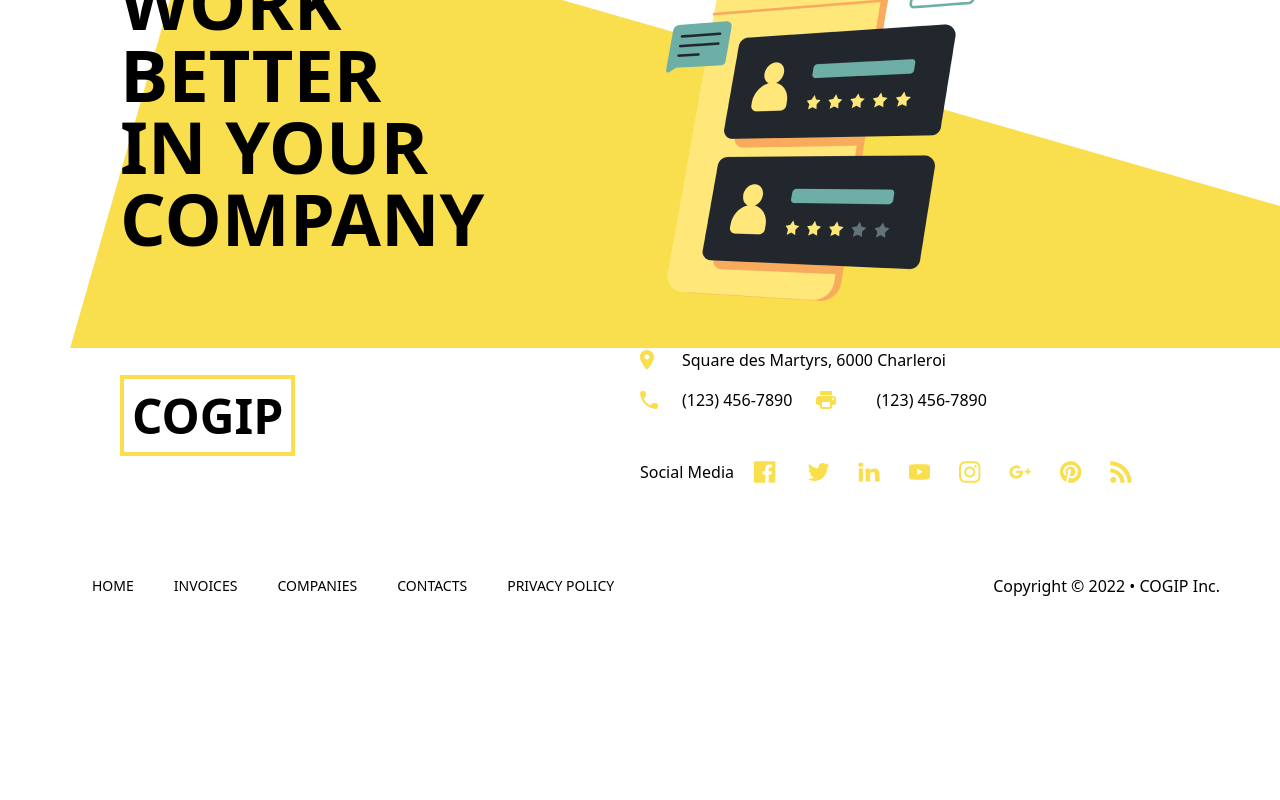
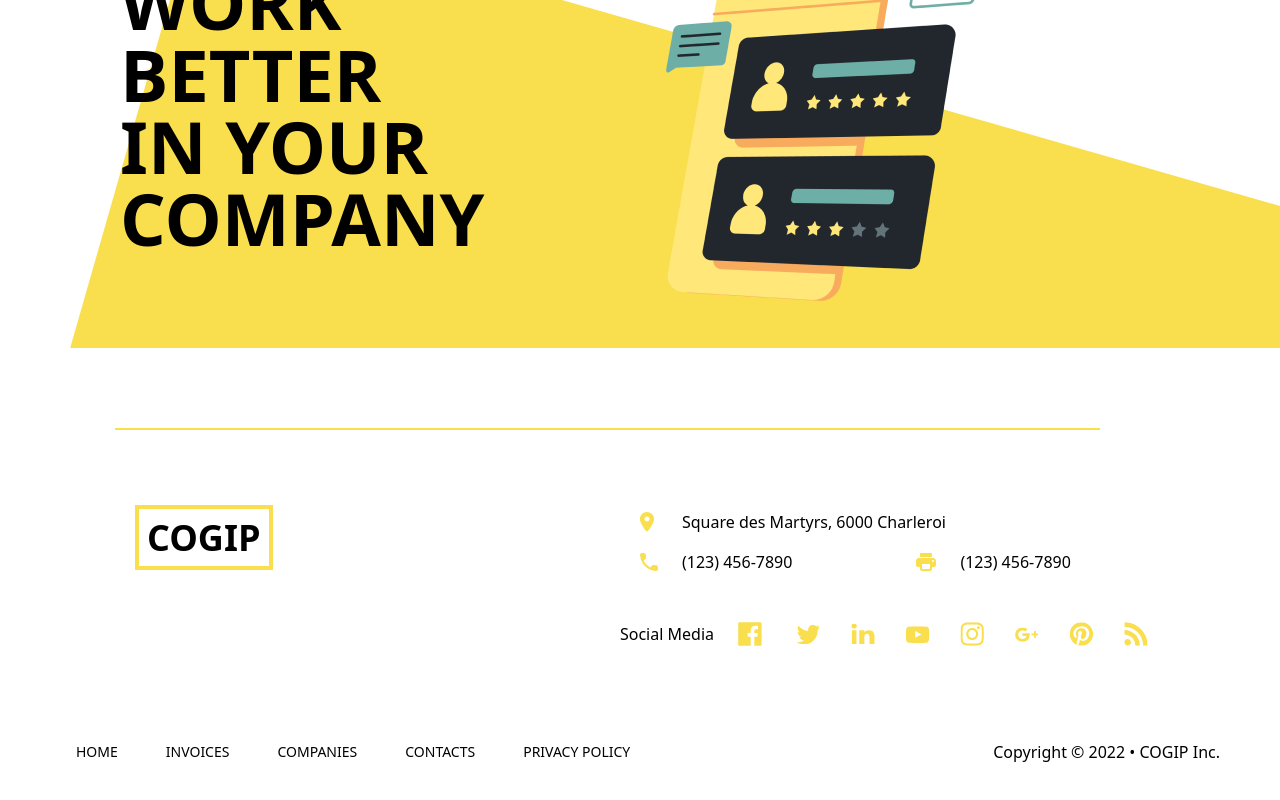
Before and after one commit to HakimBaidouri/COGIP, a React (Vite) app in the folder frontend/: page / in a window 1280 px wide. Shown: the part 3578-4378 px from the top of the page. Before the commit the page ends 4246 px from the top, so only its background shows below. Built offline with nearby package versions, Linux system fonts and the light colour scheme.

Commit message:
update footer

```diff
--- a/frontend/src/components/footer.jsx
+++ b/frontend/src/components/footer.jsx
@@ -3,46 +3,50 @@ import { NavLink } from "react-router-dom";
 function Footer() {
     return (
       <footer>
-        <div className="container mx-auto px-15">
+        <div className="container mx-auto px-15 font-cogip-inter">
 
-          <div className="flex justify-between items-center mr-30 mb-15">
-            <h1><NavLink to="/" className="text-5xl font-black border-4 border-cogip-yellow px-2 py-1 ml-15">COGIP</NavLink></h1>
+          <div className="flex justify-between items-center mr-30 m-20  border-t-2 border-cogip-yellow -ml-[-55px] font-cogip-roboto">
+            <h1><NavLink to="/" className="text-4xl font-bold border-4 border-cogip-yellow px-2 py-1 ml-5">COGIP</NavLink></h1>
 
-            <div>
+            <div className="mt-20">
               <section>
-                <p className="flex mb-4 gap-7">
+                <p className="flex mb-4 ml-5 gap-7">
                   <img src="/index/maps.svg" alt="Location" className="" />
                   <span>Square des Martyrs, 6000 Charleroi</span>
                 </p>
+              </section>
 
-                <p className="flex gap-6">
+              <section className="flex gap-6">
+                <div className="flex gap-6 ml-5">
                   <img src="/index/phone.svg" alt="Phone" className="" />
                   <span>(123) 456-7890</span>
+                </div>
+                <div className="flex gap-2 ml-25">
                   <img src="/index/fax.svg" alt="Fax" className="" />
                   <span className="ml-4">(123) 456-7890</span>
-                </p>
+                </div>
               </section>
 
-              <section className="flex mt-12 gap-12">
+              <section className="flex mt-12 gap-17">
                 <p>Social Media</p>
-                  <div  className="flex gap-6 scale-120">
-                    <img src="/index/facebook.svg" alt="Facebook" className="" />
-                    <img src="/index/twitter.svg" alt="Twitter" className="" />
-                    <img src="/index/linkedin.svg" alt="Linkedin" className="" />
-                    <img src="/index/Youtube.svg" alt="Youtube" className="" />
-                    <img src="/index/instagram.svg" alt="Insta" className="" />
-                    <img src="/index/GooglePlus.svg" alt="Google+" className="" />
-                    <img src="/index/Pinterest.svg" alt="Pinterest" className="" />
-                    <img src="/index/RSS.svg" alt="RSS" className="" />
+                  <div  className="flex justify-between items-center gap-6 scale-130">
+                  <a href="#"><img src="/index/facebook.svg" alt="Facebook" /></a>
+                  <a href="#"><img src="/index/twitter.svg" alt="Twitter" /></a>
+                  <a href="#"><img src="/index/linkedin.svg" alt="Linkedin" /></a>
+                  <a href="#"><img src="/index/Youtube.svg" alt="Youtube" /></a>
+                  <a href="#"><img src="/index/instagram.svg" alt="Insta" /></a>
+                  <a href="#"><img src="/index/GooglePlus.svg" alt="Google+" /></a>
+                  <a href="#"><img src="/index/Pinterest.svg" alt="Pinterest" /></a>
+                  <a href="#"><img src="/index/RSS.svg" alt="RSS" /></a>
                   </div>
               </section>
 
             </div>
           </div>
 
-          <div className="flex justify-between items-center gap-6 mb-10">
-            <nav className="m-8">
-              <ul className="flex justify-center uppercase gap-10 text-sm">
+          <div className="flex justify-between items-center mb-10">
+            <nav className="m-4">
+              <ul className="flex justify-center uppercase gap-12 text-sm">
                 <li><NavLink to="/">Home</NavLink></li>
                 <li><NavLink to="/invoices" >Invoices</NavLink></li>
                 <li><NavLink to="/companies">Companies</NavLink></li>
```
Lines whose indentation alone changed are shown as unchanged.
